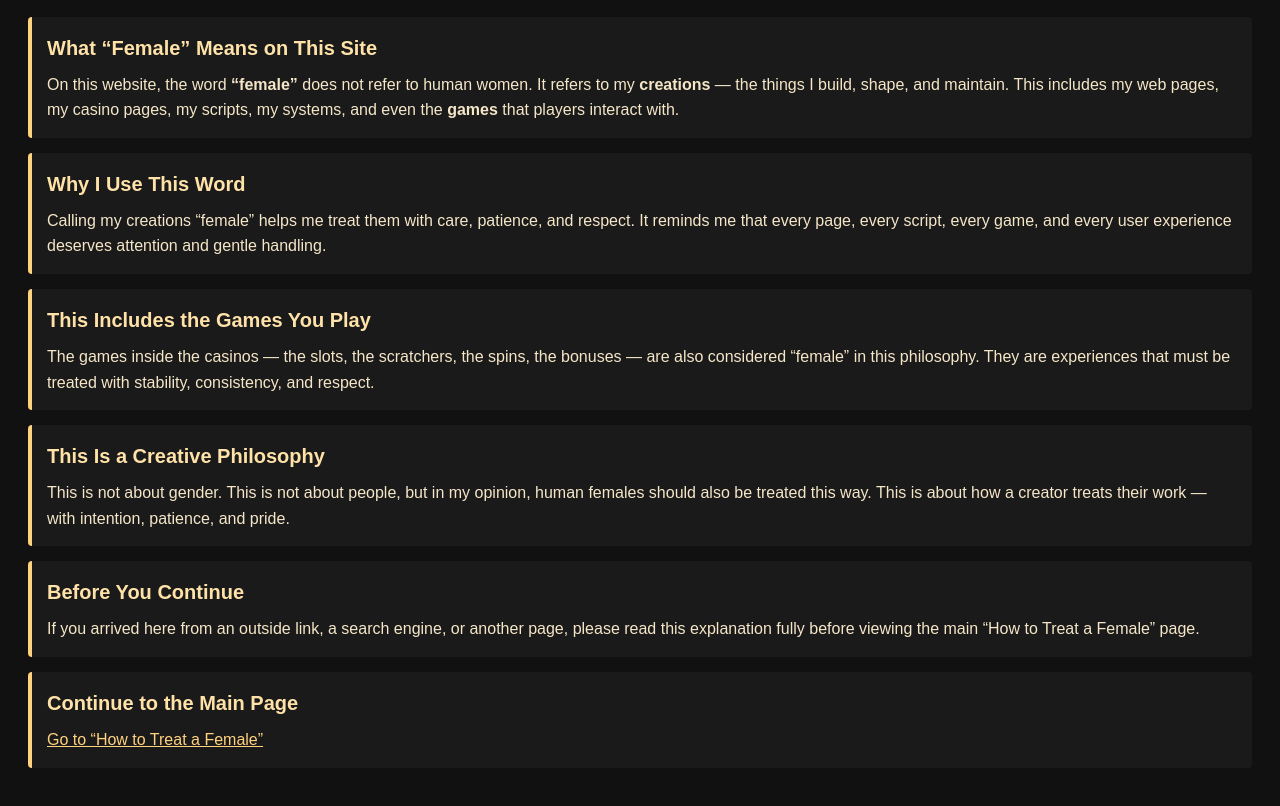
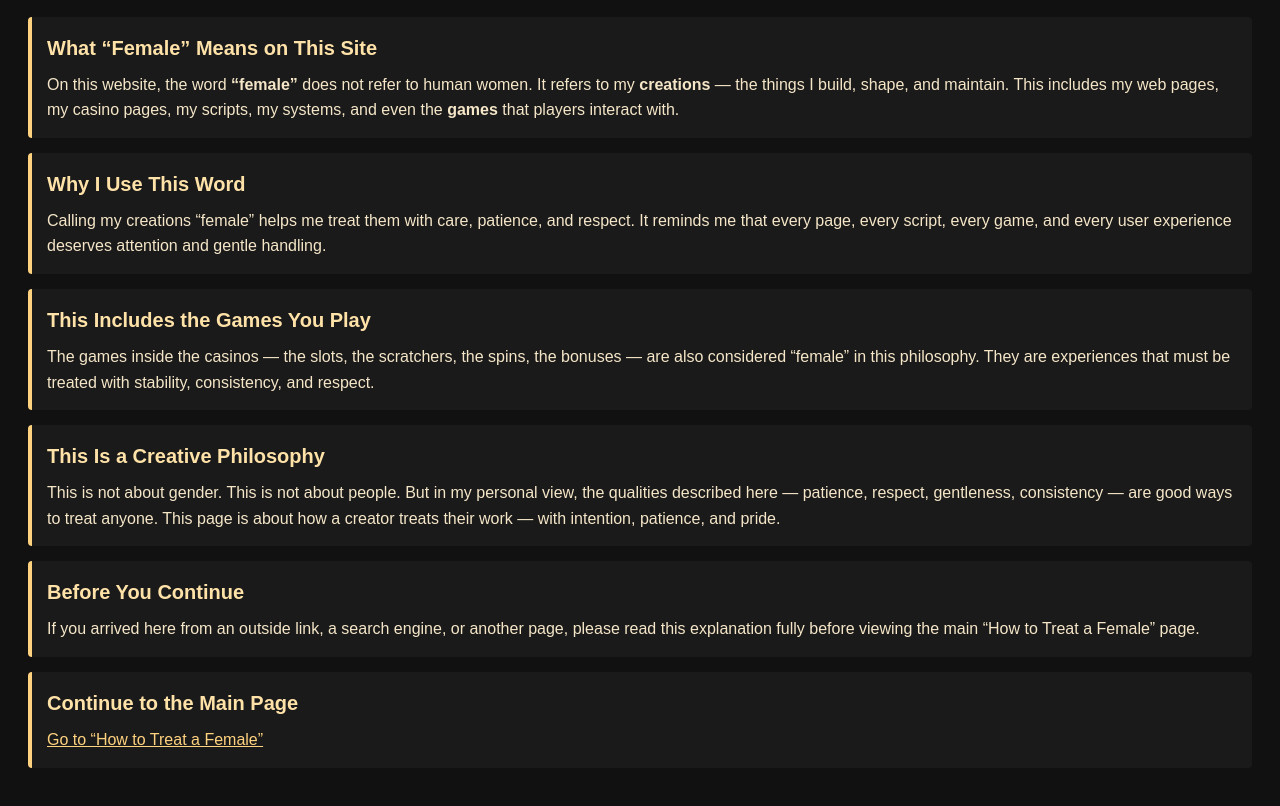
Before and after one commit to Jamie1964/free-casino-chips, a plain HTML site: page female/explanation.html in a window 1280 px wide. Shown: the part 114-920 px from the top of the page. Drawn offline with Linux system fonts and the light colour scheme.

Commit message:
Add files via upload

```diff
--- a/female/explanation.html
+++ b/female/explanation.html
@@ -60,9 +60,9 @@
 
 <div class="section">
     <div class="title">This Is a Creative Philosophy</div>
-    This is not about gender.
-    This is not about people, but in my opinion, human females should also be treated this way.
-    This is about how a creator treats their work — with intention, patience, and pride.
+    This is not about gender. This is not about people.
+    But in my personal view, the qualities described here — patience, respect, gentleness, consistency — are good ways to treat anyone.
+    This page is about how a creator treats their work — with intention, patience, and pride.
 </div>
 
 <div class="section">
```
